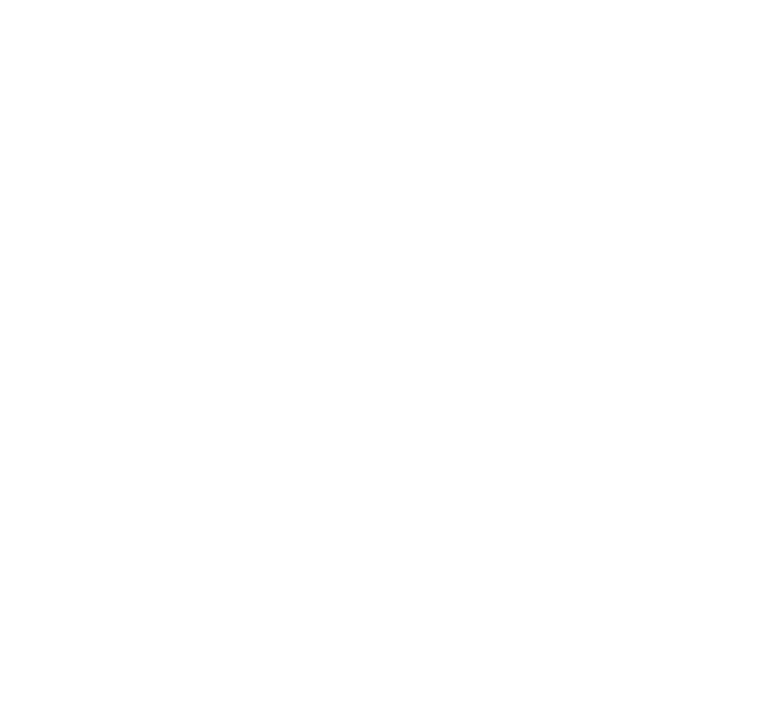
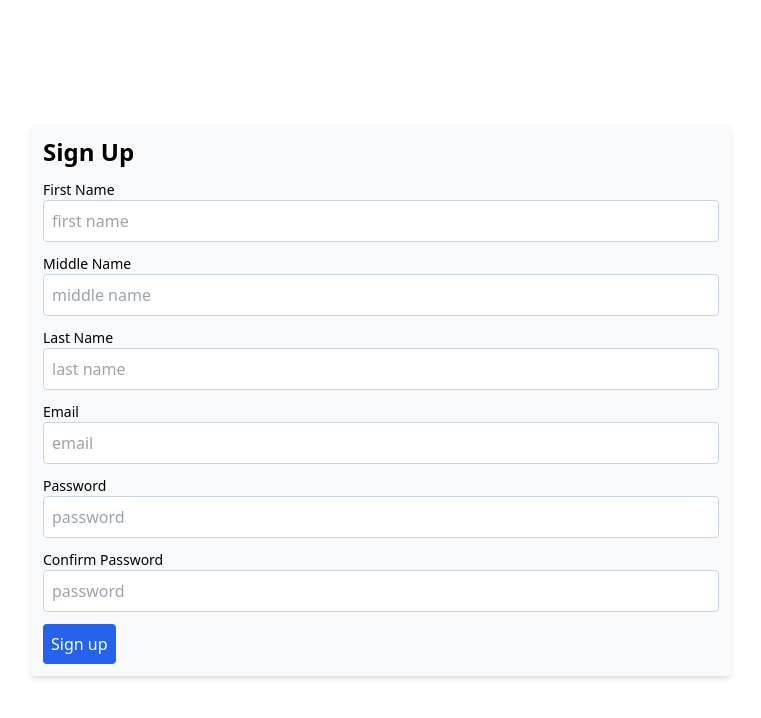
Before and after one commit to Mark-Alexis-Posadas/mern-stack-add-employee, a React (Vite) app in the folder client/: page /sign-up in a window 1280 px wide. Before the commit this address had no page. Shown: the top 718 px of the page, without its empty margins (259-1020 px from the left). Built offline with nearby package versions, Linux system fonts and the light colour scheme.

Commit message:
added login and sign up form

```diff
--- a/client/src/App.jsx
+++ b/client/src/App.jsx
@@ -4,12 +4,14 @@ import AddEmployee from "./pages/AddEmployee";
 import AuthenticationLayout from "./layouts/AuthenticationLayout";
 import EmployeeLayout from "./layouts/EmployeeLayout";
 import Login from "./pages/Login";
+import SignUp from "./pages/SignUp";
 
 const App = () => {
   return (
     <Routes>
       <Route element={<AuthenticationLayout />}>
         <Route path="/login" element={<Login />} />
+        <Route path="/sign-up" element={<SignUp />} />
       </Route>
 
       <Route path="/" element={<EmployeeLayout />}>
--- a/client/src/layouts/AuthenticationLayout.jsx
+++ b/client/src/layouts/AuthenticationLayout.jsx
@@ -1,7 +1,7 @@
 import { Outlet } from "react-router-dom";
 export default function AuthenticationLayout() {
   return (
-    <div>
+    <div className="min-h-screen overflow-hidden flex items-center justify-center">
       <Outlet />
     </div>
   );
--- a/client/src/pages/Login/index.jsx
+++ b/client/src/pages/Login/index.jsx
@@ -1,5 +1,36 @@
 import React from "react";
+import { Link } from "react-router-dom";
 
 export default function Login() {
-  return <div>Login</div>;
+  return (
+    <form className="p-3 rounded bg-slate-50 shadow-md w-[700px]">
+      <h1 className="font-bold text-2xl mb-3">Login</h1>
+      <div className="flex flex-col mb-3">
+        <label htmlFor="" className="text-sm">
+          Email
+        </label>
+        <input
+          type="text"
+          className="border border-slate-300 rounded p-2"
+          placeholder="Type your email"
+        />
+      </div>
+      <div className="flex flex-col mb-3">
+        <label htmlFor="" className="text-sm">
+          Password
+        </label>
+        <input
+          type="password"
+          className="border border-slate-300 rounded p-2"
+          placeholder="Type your password"
+        />
+      </div>
+      <div className="flex items-center justify-between">
+        <button className="bg-blue-600 text-white rounded p-2">Sign in</button>
+        <Link to="/sign-up" className="text-sm">
+          Sign Up
+        </Link>
+      </div>
+    </form>
+  );
 }
--- /dev/null
+++ b/client/src/pages/SignUp/index.jsx
@@ -0,0 +1,83 @@
+import React from "react";
+
+export default function SignUp() {
+  return (
+    <form className="p-3 rounded bg-slate-50 shadow-md w-[700px]">
+      <h1 className="font-bold text-2xl mb-3">Sign Up</h1>
+      <div className="flex flex-col mb-3">
+        <label htmlFor="" className="text-sm">
+          First Name
+        </label>
+        <input
+          type="text"
+          className="border border-slate-300 rounded p-2"
+          placeholder="first name"
+          id="first_name"
+          name="firstName"
+        />
+      </div>
+      <div className="flex flex-col mb-3">
+        <label htmlFor="" className="text-sm">
+          Middle Name
+        </label>
+        <input
+          type="text"
+          className="border border-slate-300 rounded p-2"
+          placeholder="middle name"
+          id="middle_name"
+          name="middleName"
+        />
+      </div>
+      <div className="flex flex-col mb-3">
+        <label htmlFor="" className="text-sm">
+          Last Name
+        </label>
+        <input
+          type="text"
+          className="border border-slate-300 rounded p-2"
+          placeholder="last name"
+          id="last_name"
+          name="lastName"
+        />
+      </div>
+      <div className="flex flex-col mb-3">
+        <label htmlFor="" className="text-sm">
+          Email
+        </label>
+        <input
+          type="text"
+          className="border border-slate-300 rounded p-2"
+          placeholder="email"
+          id="email"
+          name="email"
+        />
+      </div>
+      <div className="flex flex-col mb-3">
+        <label htmlFor="" className="text-sm">
+          Password
+        </label>
+        <input
+          type="password"
+          className="border border-slate-300 rounded p-2"
+          placeholder="password"
+          id="password"
+          name="password"
+        />
+      </div>
+      <div className="flex flex-col mb-3">
+        <label htmlFor="" className="text-sm">
+          Confirm Password
+        </label>
+        <input
+          type="password"
+          className="border border-slate-300 rounded p-2"
+          placeholder="password"
+          id="confirm_password"
+          name="confirmPassword"
+        />
+      </div>
+
+      <button className="bg-blue-600 text-white rounded p-2">Sign up</button>
+    </form>
+  );
+}
```
